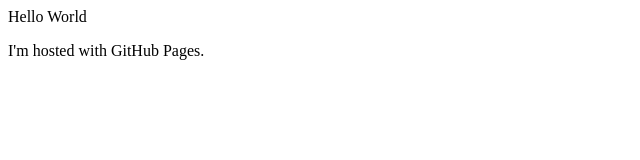
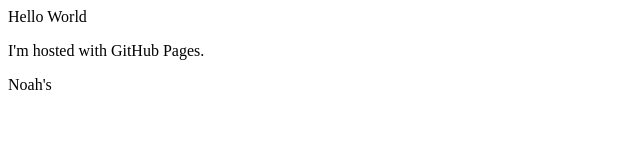
Before and after one commit to ebr8599/ebr8599.github.io, a plain HTML site: page index.html in a window 1280 px wide. Shown: the full height of the page, 0-640 px from the left. Drawn offline with Linux system fonts and the light colour scheme.

Commit message:
added Noah's
ejldaadhs

```diff
--- a/index.html
+++ b/index.html
@@ -3,5 +3,6 @@
 <body>
     <hl>Hello World</hl>
     <p>I'm hosted with GitHub Pages.</p>
+    <p>Noah's</p>
 </body>
 </html>
```
